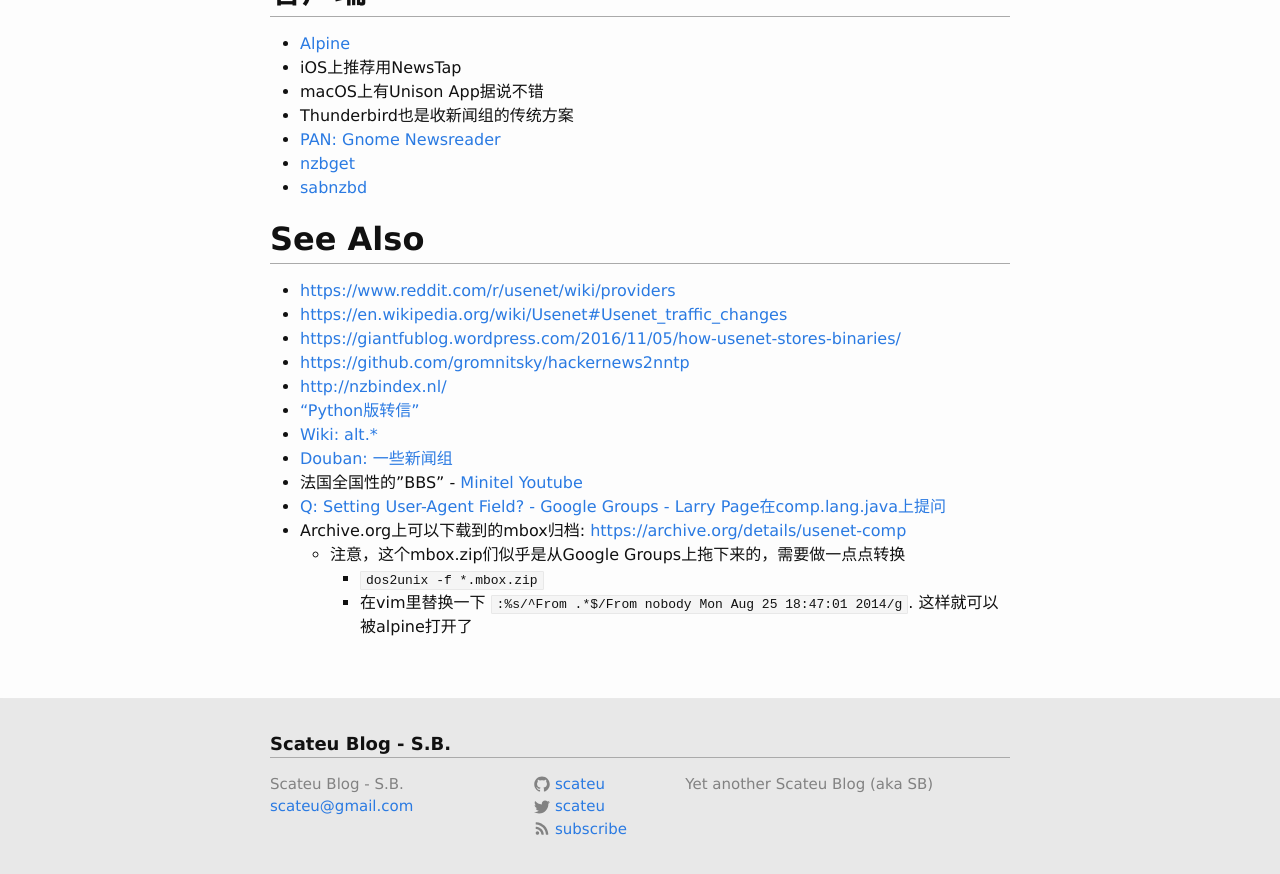
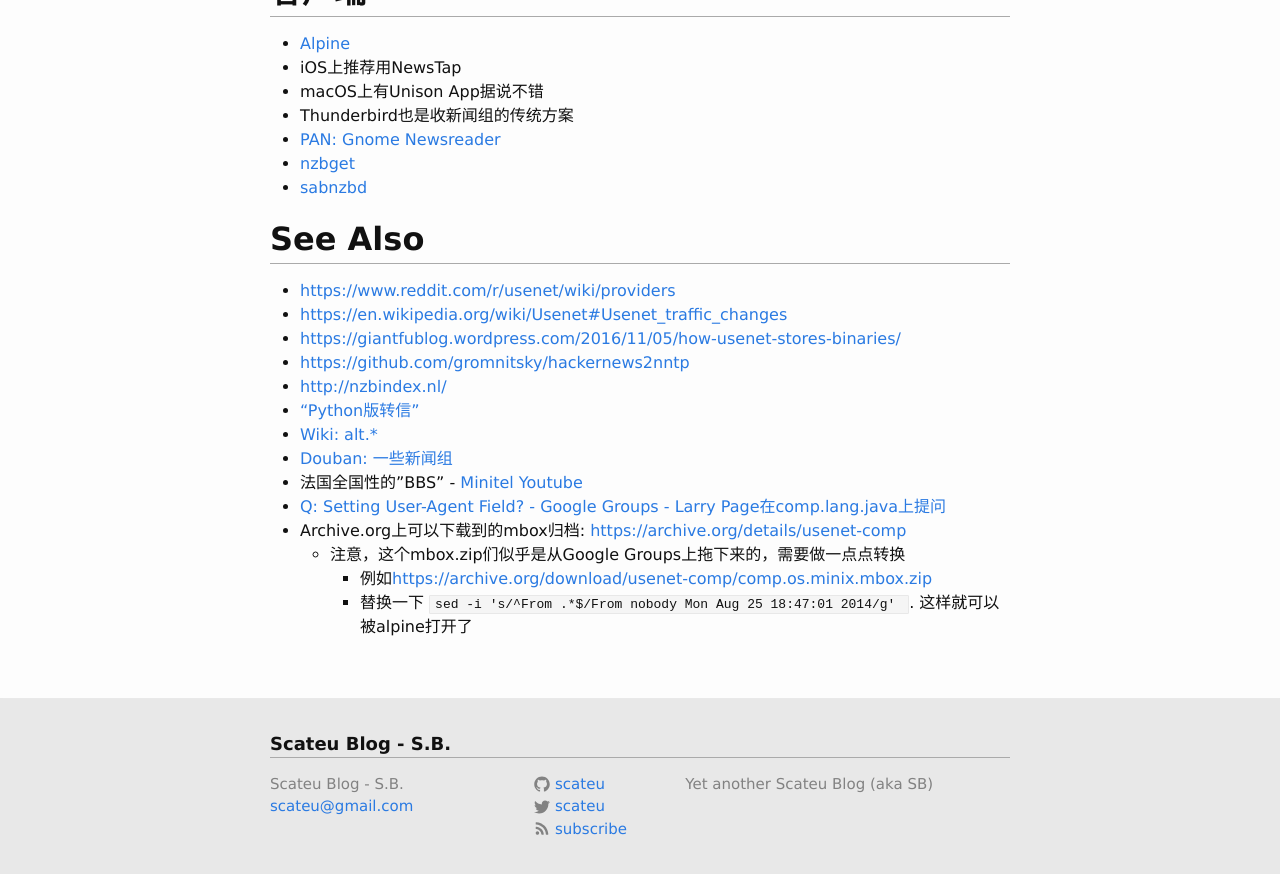
Before and after one commit to scateu/scateu.github.io, a Jekyll site: the page built from _posts/2018-01-05-nntp.md, in a window 1280 px wide and 900 px high, scrolled down 2733 px. Shown: the top 874 px of the window. Built offline with Jekyll 4.4.1, drawn with Linux system fonts in a browser that asks for light colours; nearby versions of some CDN libraries; comment, search, counter and statistics services are not loaded.

Commit message:
Sun Jan 13 11:51:38 CST 2019

```diff
--- a/_posts/2018-01-05-nntp.md
+++ b/_posts/2018-01-05-nntp.md
@@ -146,5 +146,5 @@
  - [Q: Setting User-Agent Field? - Google Groups - Larry Page在comp.lang.java上提问](https://groups.google.com/forum/#!msg/comp.lang.java/aSPAJO05LIU/ushhUIQQ-ogJ)
  - Archive.org上可以下载到的mbox归档: <https://archive.org/details/usenet-comp>
    - 注意，这个mbox.zip们似乎是从Google Groups上拖下来的，需要做一点点转换
-     - `dos2unix -f *.mbox.zip`
-     - 在vim里替换一下 `:%s/^From .*$/From nobody Mon Aug 25 18:47:01 2014/g`. 这样就可以被alpine打开了
+     - 例如<https://archive.org/download/usenet-comp/comp.os.minix.mbox.zip>
+     - 替换一下 `sed -i 's/^From .*$/From nobody Mon Aug 25 18:47:01 2014/g' `. 这样就可以被alpine打开了
```
